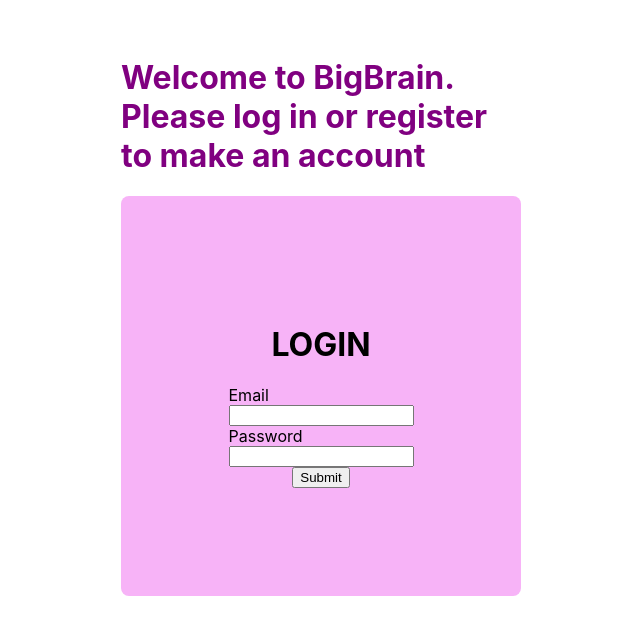
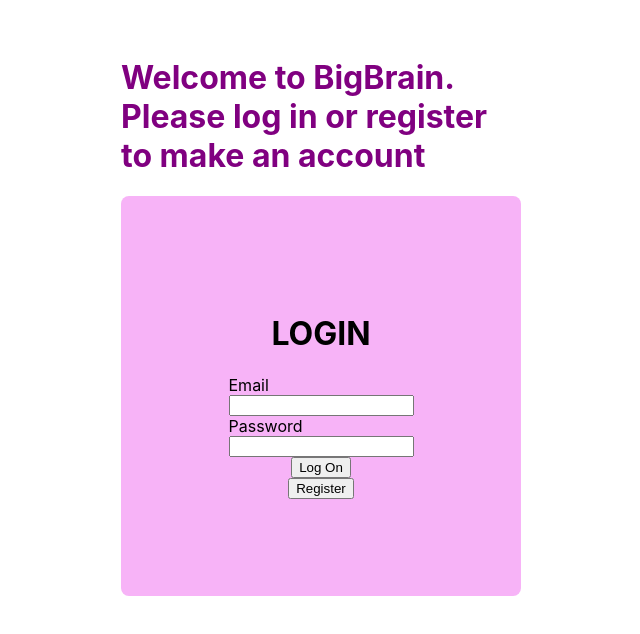
Before and after one commit to realblingy/BigBrain, a React (Create React App) app in the folder frontend/: page / in a window 1280 px wide. Shown: the top 634 px of the page, without its empty margins (319-959 px from the left). Built offline with nearby package versions, Linux system fonts and the light colour scheme.

Commit message:
made dummy register page

```diff
--- a/frontend/src/App.jsx
+++ b/frontend/src/App.jsx
@@ -7,6 +7,7 @@
 } from 'react-router-dom';
 import Login from './pages/Login';
 import Dashboard from './pages/Dashboard';
+import Register from './pages/Register';
 
 function App() {
   return (
@@ -19,6 +20,9 @@
           <Route exact path="/dashboard">
             <Dashboard />
           </Route>
+          <Route exact path="/register">
+            <Register />
+          </Route>
         </Switch>
       </Router>
     </>
--- a/frontend/src/components/LoginForm.jsx
+++ b/frontend/src/components/LoginForm.jsx
@@ -52,6 +52,10 @@
     }
   };
 
+  const goToRegister = () => {
+    history.push('/register');
+  };
+
   React.useEffect(() => {
     document.addEventListener('keydown', EnterLogin);
     return () => {
@@ -71,7 +75,8 @@
           Password
           <input type="password" onChange={(event) => setPassword(event.target.value)} />
         </label>
-        <button type="button" id="submit-login" onClick={() => { submitLogin(email, password); }}>Submit</button>
+        <button type="button" id="submit-login" onClick={() => { submitLogin(email, password); }}>Log On</button>
+        <button type="button" onClick={goToRegister}>Register</button>
       </div>
     </>
   );
--- /dev/null
+++ b/frontend/src/pages/Register.jsx
@@ -0,0 +1,11 @@
+import React from 'react';
+
+function Register() {
+  return (
+    <div>
+      Register
+    </div>
+  );
+}
+
+export default Register;
```
